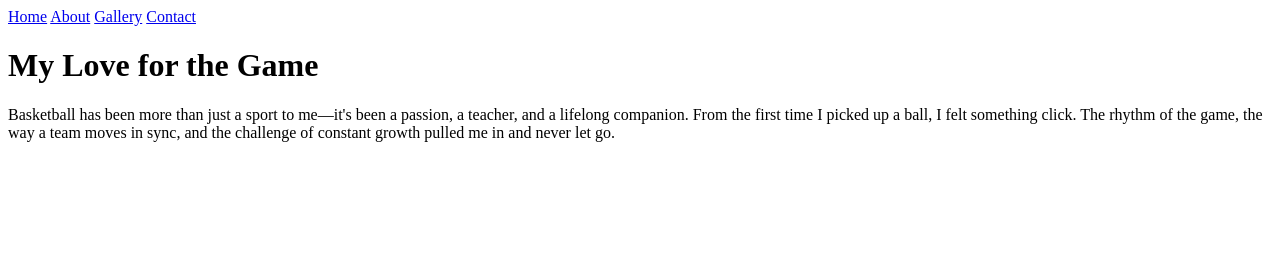
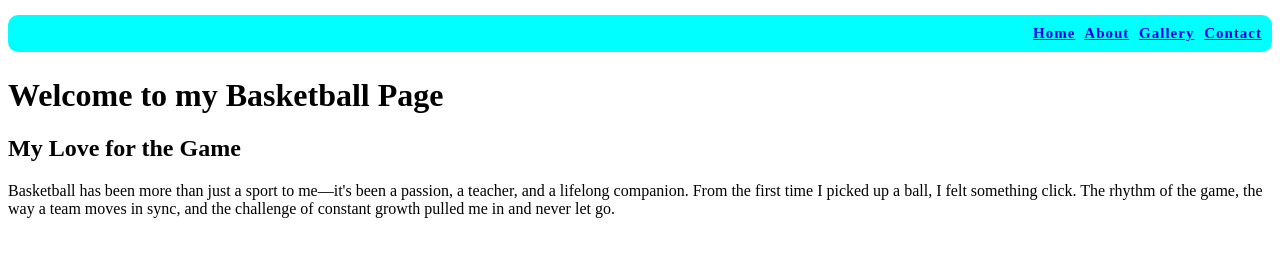
Before and after one commit to Yeabsiraelias/I-love-baskerball, a plain HTML site: page index.html in a window 1280 px wide. Drawn offline with Linux system fonts and the light colour scheme.

Commit message:
ye
Signed-off-by: Yeabsira Elias <yeabsiraelias16@gmail.com>

```diff
--- a/index.html
+++ b/index.html
@@ -15,9 +15,9 @@
         <a href="./contact.html">Contact</a>
 
     </nav>
-       <h1>My Love for the Game</h1>
+       <h1>Welcome to my Basketball Page</h1>
     </header>
-
+  <h2>My Love for the Game</h2>
     <p>Basketball has been more than just a sport to me—it's been a passion, a teacher, and a lifelong companion. From the first time I picked up a ball, I felt something click. The rhythm of the game, the way a team moves in sync, and the challenge of constant growth pulled me in and never let go.</p>
 
 </body>
--- a/style/index.css
+++ b/style/index.css
@@ -0,0 +1,17 @@
+nav {
+    background-color: aqua;
+    padding: 10px;
+    text-align: end;
+    font-family: 'Times New Roman', Times, serif;
+    font-size: 15px;
+    font-weight: bold;
+    border-radius: 10px;
+    margin-bottom: 25px;
+    margin-top: 15px ;
+    letter-spacing: 1px;
+    word-spacing: 5px;
+
+
+
+
+}
```
